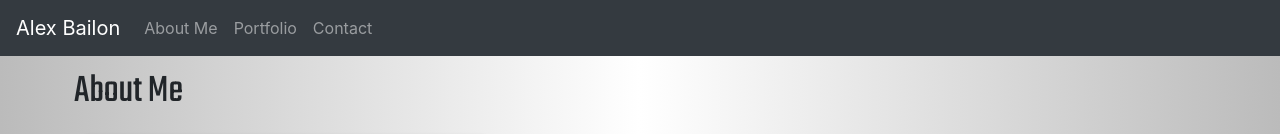
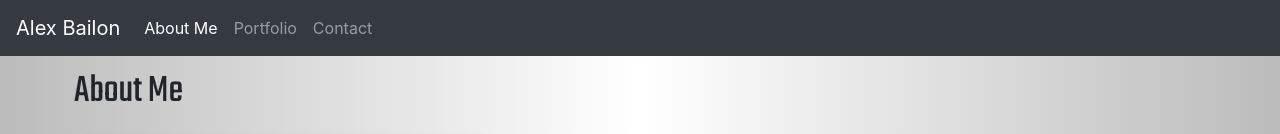
Before and after one commit to Alex-Bailon/react-portfolio, a React (Create React App) app: page / in a window 1280 px wide. Shown: the top 134 px of the page. Built offline with nearby package versions, Linux system fonts and the light colour scheme.

Commit message:
updated app to add active class

```diff
--- a/src/App.js
+++ b/src/App.js
@@ -1,4 +1,4 @@
-import React from "react";
+import React, { useState } from "react";
 import { BrowserRouter as Router, Route } from "react-router-dom";
 import Portfolio from "./pages/Portfolio";
 import Contact from "./pages/Contact";
@@ -9,10 +9,16 @@ import Wrapper from "./components/Wrapper";
 
 function App() {
   document.title = "Alex Bailon";
+  const [ page, setPage ] = useState("AboutMe")
+  const handlePageChange = (newPage) => {
+    console.log(newPage)
+    setPage(newPage)
+    console.log(page)
+  }
   return (
     <Router>
         <div>
-        <Navbar />
+          <Navbar page = { page } handlePageChange={ handlePageChange }/>
           <Wrapper>
             <Route exact path="/" component={Aboutme} />
             <Route exact path="/portfolio" component={Portfolio} />
--- a/src/components/Navbar/index.js
+++ b/src/components/Navbar/index.js
@@ -1,7 +1,8 @@
 import React from "react";
+import { Link, useLocation } from "react-router-dom"
 
 function Navbar() {
-
+  const { pathname } = useLocation()
   return (
     <nav className="navbar navbar-expand-lg navbar-dark bg-dark">
       <a className="navbar-brand" href="/">Alex Bailon</a>
@@ -11,13 +12,13 @@ function Navbar() {
       <div className="collapse navbar-collapse" id="navbarNav">
         <ul className="navbar-nav">
           <li className="nav-item">
-            <a className="nav-link" href="/">About Me</a>
+          <Link className="nav-link" className={ `nav-link ${ pathname === "/" && "active"}` } to="/">About Me</Link>
           </li>
           <li className="nav-item">
-            <a className="nav-link" href="/portfolio">Portfolio</a>
+            <Link className="nav-link" className={ `nav-link ${ pathname === "/portfolio" && "active"}` } to="/portfolio">Portfolio</Link>
           </li>
           <li className="nav-item">
-            <a className="nav-link" href="/contact">Contact</a>
+          <Link className="nav-link" className={ `nav-link ${ pathname === "/contact" && "active"}` } to="/contact">Contact</Link>
           </li>
         </ul>
       </div>
```
Lines whose indentation alone changed are shown as unchanged.
